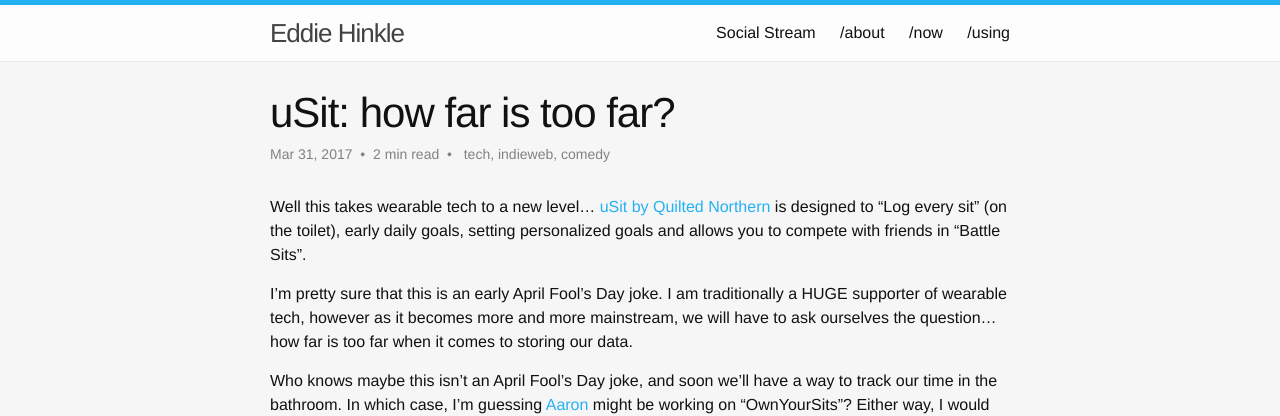
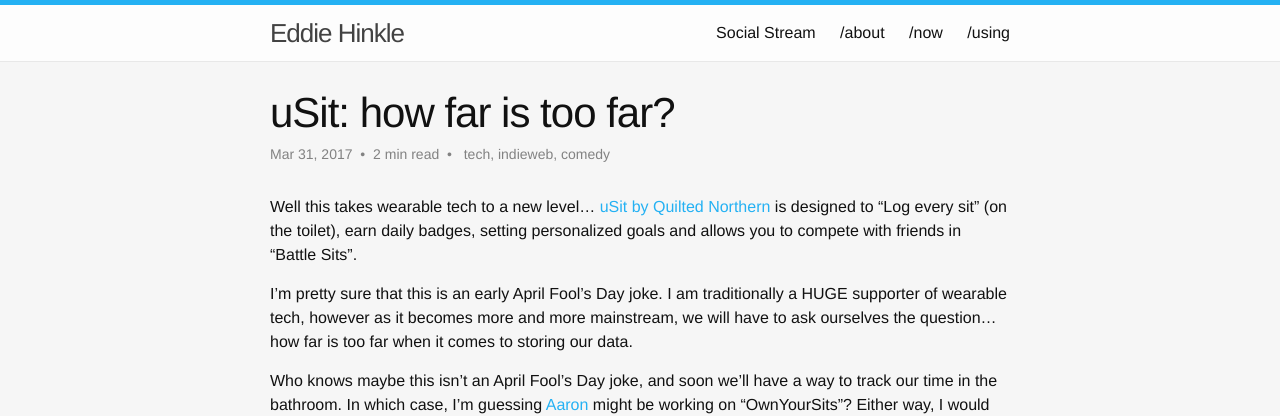
Before and after one commit to EdwardHinkle/eddie-personal, a Jekyll site: the page built from _source/_note/articles/2017-03-31-u-sit-how-far-is-too-far.md, in a window 1280 px wide. Shown: the top 416 px of the page. Built offline with Jekyll 4.4.1, drawn with Linux system fonts in a browser that asks for light colours; nearby versions of some CDN libraries; comment, search, counter and statistics services are not loaded.

Commit message:
typo fix

```diff
--- a/_source/_note/articles/2017-03-31-u-sit-how-far-is-too-far.md
+++ b/_source/_note/articles/2017-03-31-u-sit-how-far-is-too-far.md
@@ -13,7 +13,7 @@ syndication:
    image: images/indiewebcamp.svg
    url: https://news.indieweb.org/en
 ---
-Well this takes wearable tech to a new level... [uSit by Quilted Northern](https://www.quiltednorthern.com/usit) is designed to "Log every sit" (on the toilet), early daily goals, setting personalized goals and allows you to compete with friends in "Battle Sits".
+Well this takes wearable tech to a new level... [uSit by Quilted Northern](https://www.quiltednorthern.com/usit) is designed to "Log every sit" (on the toilet), earn daily badges, setting personalized goals and allows you to compete with friends in "Battle Sits".
 
 I'm pretty sure that this is an early April Fool's Day joke. I am traditionally a HUGE supporter of wearable tech, however as it becomes more and more mainstream, we will have to ask ourselves the question...how far is too far when it comes to storing our data.
 
```
